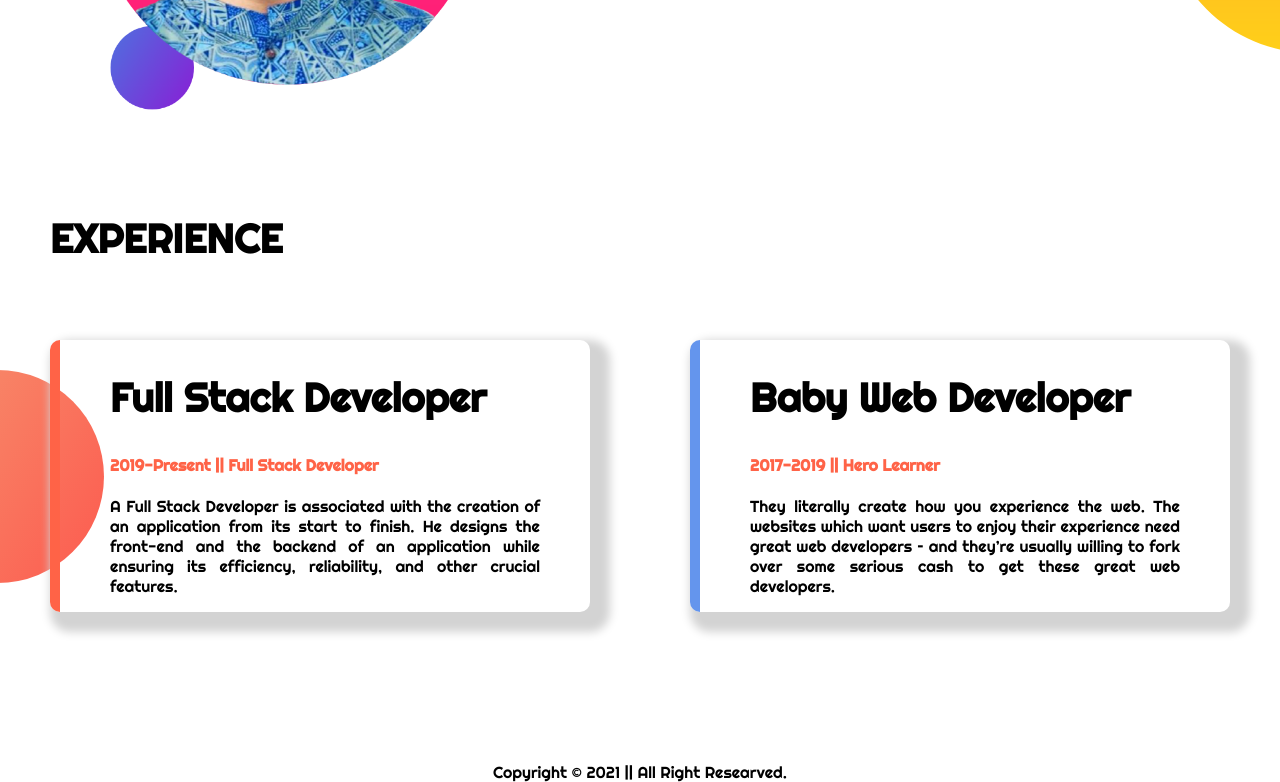
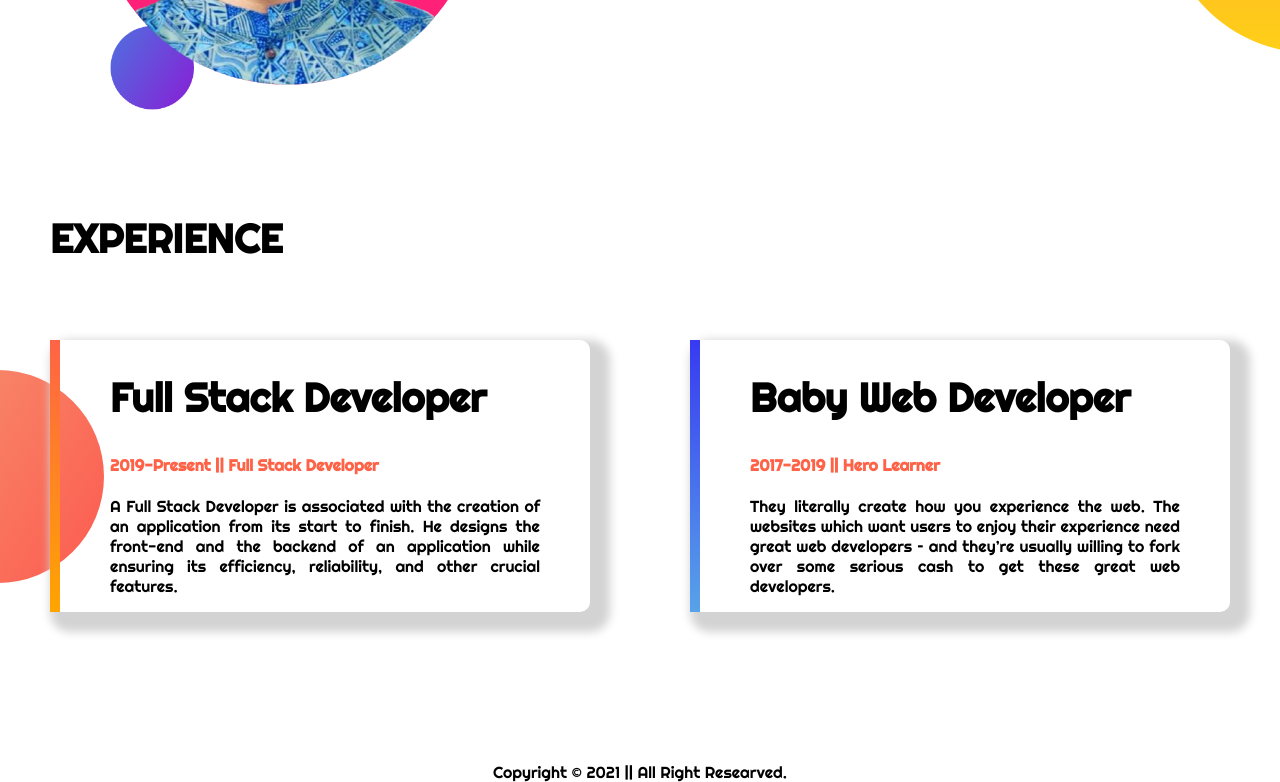
Before and after one commit to Anis-310/Portfolio, a plain HTML site: page index.html in a window 1280 px wide. Shown: the part 838-1620 px from the top of the page. Drawn offline with Linux system fonts and the light colour scheme.

Commit message:
experience color change

```diff
--- a/index.html
+++ b/index.html
@@ -59,13 +59,13 @@
         <h1 style="padding-left: 50px;">EXPERIENCE</h1>
     </div>
     <section class="experience-area">
-        <div style="border-color: tomato;" id="experience-item" class="half-width">
+        <div id="experience-item" class="half-width">
             <h1>Full Stack Developer</h1>
             <h4 class="become-developer">2019-Present || Full Stack Developer</h4>
             <p>A Full Stack Developer is associated with the creation of an application from its start to finish. He designs the front-end and the backend of an application while ensuring its efficiency, reliability, and other crucial features. </p>
         </div>
 
-        <div style="border-color:cornflowerblue;" id="experience-item" class="half-width">
+        <div id="experience-item2" class="half-width">
             <h1>Baby Web Developer</h1>
             <h4 class="become-developer">2017-2019 || Hero Learner</h4>
             <p>They literally create how you experience the web. The websites which want users to enjoy their experience need great web developers – and they’re usually willing to fork over some serious cash to get these great web developers.</p>
--- a/style.css
+++ b/style.css
@@ -54,11 +54,22 @@ h3{
 }
 
 #experience-item{
-    border-left: 10px solid;
     box-shadow: 10px 10px 10px 10px rgb(211, 211, 211);
     margin: 50px;
     border-radius: 10px;
+    border-left: 10px solid;
+    border-image: linear-gradient( tomato, orange)40;
+    border-image-slice:1;
 
+}
+
+#experience-item2{
+    box-shadow: 10px 10px 10px 10px rgb(211, 211, 211);
+    margin: 50px;
+    border-radius: 10px;
+    border-left: 10px solid;
+    border-image: linear-gradient( rgb(55, 58, 241), rgb(88, 163, 233))40;
+    border-image-slice:1;
 }
 
 
```
